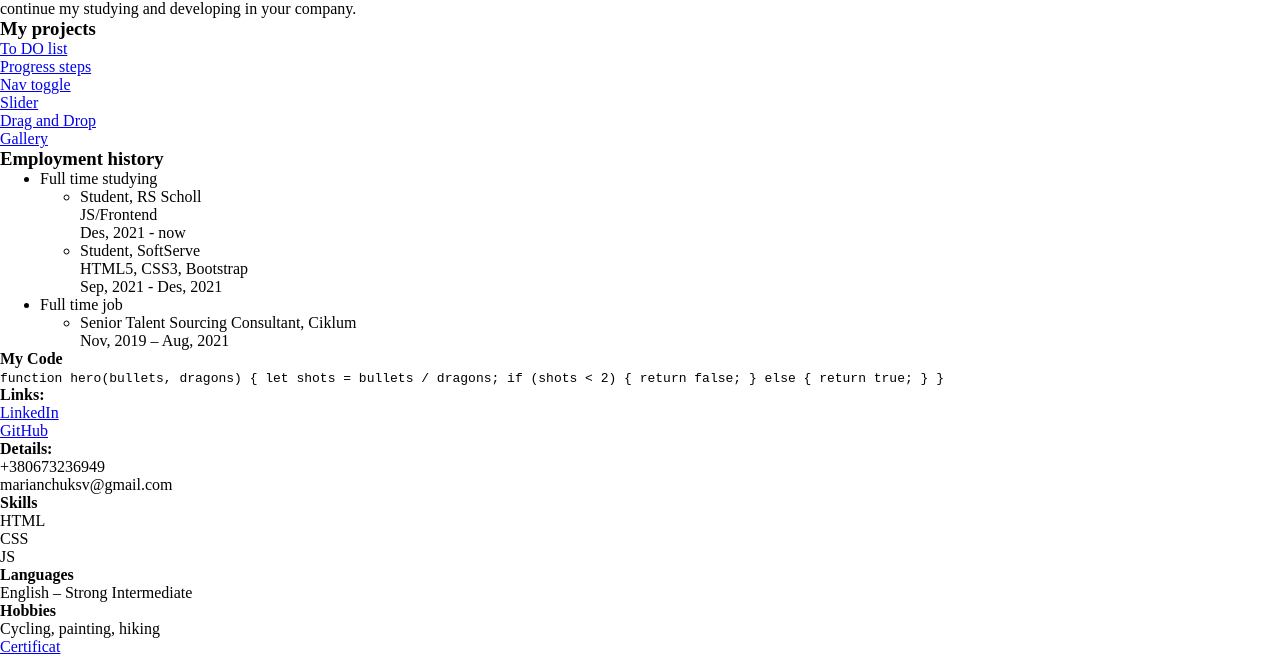
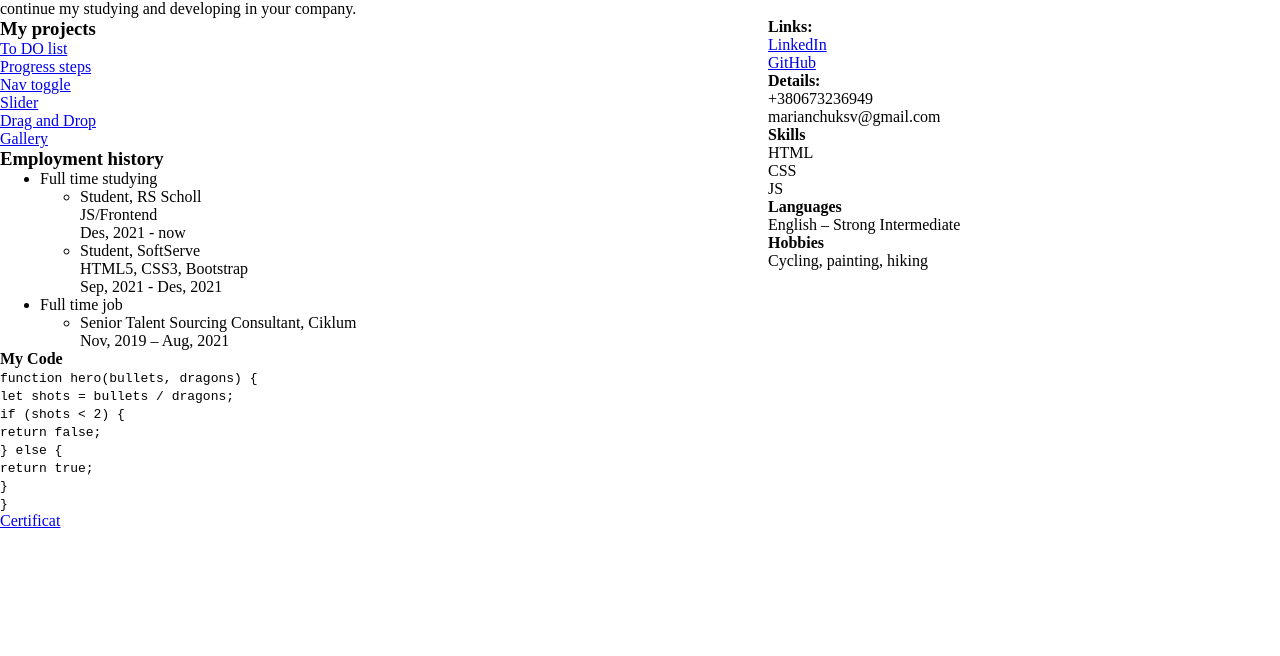
Before and after one commit to Marianchuk/rsschool-cv-1, a plain HTML site: page index.html in a window 1280 px wide. Shown: the part 236-892 px from the top of the page. After the commit the page ends 800 px from the top, so only its background shows below. Drawn offline with Linux system fonts and the light colour scheme.

Commit message:
feat: add all html

```diff
--- a/index.html
+++ b/index.html
@@ -18,6 +18,33 @@
         your company.</p>
     </header>
     <main>
+        <aside>
+            <section>
+                <h4>Links:</h4>
+                <a href="https://www.linkedin.com/in/svitlana-marianchuk-026165180/">LinkedIn</a><br>
+                <a href="https://github.com/Marianchuk">GitHub</a>
+            </section>
+            <section>
+                <h4>Details:</h4>
+                <p>+380673236949<br>
+                marianchuksv@gmail.com</p>
+            </section>
+            <section>
+                <h4>Skills</h4>
+                <p>HTML<br>
+                CSS<br>
+                JS
+                </p>
+            </section>
+            <section>
+                <h4>Languages</h4>
+                <p>English – Strong Intermediate</p>
+            </section>
+            <section>
+                <h4>Hobbies</h4>
+                <p>Cycling, painting, hiking</p>
+            </section>
+        </aside>
         <article>
             <h3>My projects</h3>
             <a href="https://marianchuk.github.io/08-to-do-list">To DO list</a><br>
@@ -61,44 +88,19 @@
         <article>
             <h4>My Code</h4>
             <code>
-                function hero(bullets, dragons) {
-                let shots = bullets / dragons;
-                if (shots < 2) {
-                    return false;
-                } else {
-                    return true;
-                }
-                }
+                function hero(bullets, dragons) {<br>
+                let shots = bullets / dragons;<br>
+                if (shots < 2) {<br>
+                    return false;<br>
+                } else {<br>
+                    return true;<br>
+                }<br>
+                }<br>
             </code>
         </article>
+
     </main>
-    <aside>
-        <section>
-            <h4>Links:</h4>
-            <a href="https://www.linkedin.com/in/svitlana-marianchuk-026165180/">LinkedIn</a><br>
-            <a href="https://github.com/Marianchuk">GitHub</a>
-        </section>
-        <section>
-            <h4>Details:</h4>
-            <p>+380673236949<br>
-            marianchuksv@gmail.com</p>
-        </section>
-        <section>
-            <h4>Skills</h4>
-            <p>HTML<br>
-            CSS<br>
-            JS
-            </p>
-        </section>
-        <section>
-            <h4>Languages</h4>
-            <p>English – Strong Intermediate</p>
-        </section>
-        <section>
-            <h4>Hobbies</h4>
-            <p>Cycling, painting, hiking</p>
-        </section>
-    </aside>
+
     <footer>
         <a href="https://drive.google.com/file/d/1Mt_akBbNP8DV3ca5F1RT58cfJbQBb33A/view?usp=sharing">Certificat</a>
     </footer>
--- a/style.css
+++ b/style.css
@@ -1,3 +1,8 @@
 * {
     margin: 0;
 }
+
+aside {
+    width: 40%;
+    float: right;
+}
```
